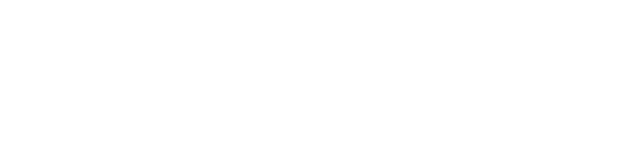
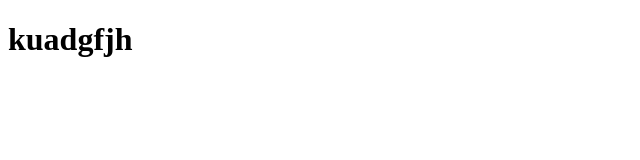
Before and after one commit to VkoHov/test-repo, a plain HTML site: page index.html in a window 1280 px wide. Shown: the whole page, without its empty margins (0-640 px from the left). Drawn offline with Linux system fonts and the light colour scheme.

Commit message:
create header

```diff
--- a/index.html
+++ b/index.html
@@ -5,6 +5,6 @@
     <title>Document</title>
 </head>
 <body>
-
+    <h1>kuadgfjh</h1>
 </body>
 </html>
```
